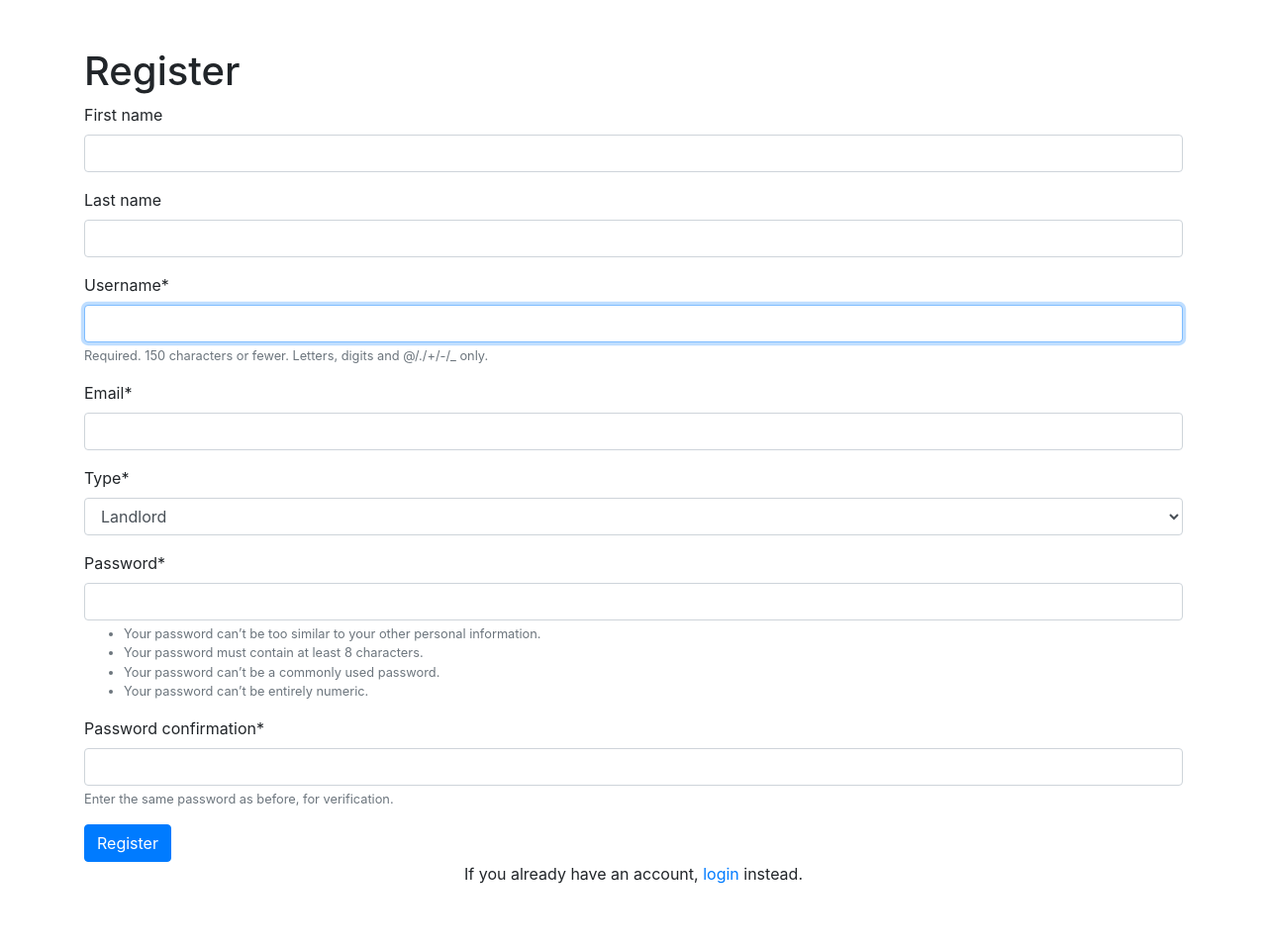
After one commit to yjseo020227/honeycomb, a Django app: page /register/ in a window 1280 px wide. The commit adds this page. Shown: the whole page at 99% size. Run offline with Django 3.2, Linux system fonts and the light colour scheme; some libraries are stand-ins or nearby versions.

Commit message:
Registration and login

```diff
--- /dev/null
+++ b/honeycomb/forms.py
@@ -0,0 +1,24 @@
+from django import forms
+from django.contrib.auth.forms import UserCreationForm
+from django.contrib.auth.models import User
+from honeycomb.models import Landlord
+
+from django.contrib.auth import get_user_model
+User = get_user_model()
+#Create your forms here
+
+class NewUserForm(UserCreationForm):
+    email = forms.EmailField(required=True)
+
+    class Meta:
+        model = User
+        fields = ("first_name","last_name","username","email","type", "password1", "password2", )
+
+    def save(self, commit=True):
+        user = super(NewUserForm,self).save(commit = False)
+        user.email = self.cleaned_data['email']
+        #user.type = "TENANT"
+
+        if commit:
+            user.save()
+        return user
--- a/honeycomb/models.py
+++ b/honeycomb/models.py
@@ -20,7 +20,6 @@ class User(AbstractUser):
     class Types(models.TextChoices):
         LANDLORD = 'LANDLORD' , "Landlord"
         TENANT = 'TENANT' , "Tenant"
-
     type = models.CharField(_('Type'), max_length = 50 ,choices = Types.choices, default = Types.LANDLORD) # this itself is a field object
     name = models.CharField(_("Name of user"), blank = True, max_length = 255)
 
--- a/honeycomb/urls.py
+++ b/honeycomb/urls.py
@@ -1,10 +1,23 @@
-from django.urls import path, re_path
+from django.urls import path, re_path, include
 from .views import *
 
+
+
 urlpatterns = [
-    path('',dashboard, name = 'dashboard'),
+    path('', dashboard, name = 'dashboard'),
     path('cashflow/',cashflow, name = 'cashflow'),
     path('payments/',payments, name = 'payments'),
     path('upload_data/',upload_data, name = 'upload_data'),
+
+    path("register/", register_request, name="register"),
+    path("login/", login_request, name="login"),
+    path("logout", logout_request, name= "logout"),
+
     re_path(r'^api/data/$', get_data, name = 'get_data' ),
     ]
+
+
+    #path('accounts/', include('django.contrib.auth.urls')),
+    #path('accounts/signup/', chooseSignUp, name='signup'),
+    #path('accounts/signup/student/', landlordSignUp, name='landlord_signup'),
+    #path('accounts/signup/teacher/', tenantSignUp, name='tenant_signup'),
--- a/honeycomb/views.py
+++ b/honeycomb/views.py
@@ -1,19 +1,85 @@
 from django.http.response import JsonResponse
-from django.shortcuts import render
+from django.shortcuts import render,redirect
+from django.contrib.auth import login, authenticate, logout
+from django.contrib import messages
+from django.contrib.auth.forms import AuthenticationForm
+
+
+from honeycomb.forms import NewUserForm
 from .models import *
+
 
 # 1. Standard library imports.from math import sqrt and from os.path import abspath
 # 2. Imports from core Django.from django.db import models and from django.utils.translation import gettext_lazy as _
 # 3. Imports from third-party apps including those unrelated to Django.
 #4. Imports from the apps that you created as part of your Django project. (You’ll read more about apps in
 # Create your views here.
+def register_request(request):
+    if request.method == 'POST':
+        form = NewUserForm(request.POST)
+        print(form)
+        if form.is_valid():
+            user = form.save()
+            login(request, user)
+            messages.success(request, "Registration successful." )
+            return redirect(dashboard)
+        print('form is not valid')
+        print(form.errors)
+        #form.non_field_errors()
+        messages.error(request, "Unsuccessful registration. Invalid information.")
+
+    form = NewUserForm()
+    return render (request=request, template_name="register.html", context={"register_form":form})
+
+def login_request(request):
+    if request.method == 'POST':
+        form = AuthenticationForm(request, request.POST)
+        if form.is_valid():
+            print('form is valid')
+            username = form.cleaned_data['username']
+            password = form.cleaned_data['password']
+
+            user = authenticate(username = username , password = password)
+            #authenticate returns a user obejct
+            if user is not None:
+                login(request, user)
+                messages.info(request, f"You are now logged in as {user.first_name}.")
+                #print('user is not none')
+                return redirect(dashboard)
+            else:
+                messages.error(request,"Invalid username or password.")
+        else:
+            print('form is not valid')
+            print(form.errors)
+            form.non_field_errors()
+            messages.error(request, "Invalid username or password.")
+
+
+
+    form = AuthenticationForm()
+    return render(request, 'loginn.html' , context = {"login_form":form})
+
+def logout_request(request):
+	logout(request)
+	messages.info(request, "You have successfully logged out.")
+	return redirect("login")
+
+def chooseSignUp(request):
+    return render(request, 'signup_general.html')
+
+def landlordSignUp(request):
+    pass
+
+def tenantSignUp(request):
+    pass
+
 
 def dashboard(request):
     if request.method == 'GET':
         landlords_list = Landlord.objects.all()
         #property_list = Property.objects.all()
-        name_to_filter = "Yoon Jae"
-        property_list = Property.objects.filter(landlord__person__first_name = name_to_filter)
+        name_to_filter = "yjseo0227"
+        property_list = Property.objects.filter(landlord__username = name_to_filter)
         # you can pass a queryset into the context but you can't return this as a response.
         return render(request,'dashboard.html', {'properties': property_list , 'landlords':landlords_list })
 
--- a/honeycomb_project/settings.py
+++ b/honeycomb_project/settings.py
@@ -39,9 +39,10 @@ INSTALLED_APPS = [
     'django.contrib.sessions',
     'django.contrib.messages',
     'django.contrib.staticfiles',
+    'crispy_forms',
+]
+CRISPY_TEMPLATE_PACK = 'bootstrap4'
 
-
-]
 
 MIDDLEWARE = [
     'django.middleware.security.SecurityMiddleware',
--- a/templates/dashboard.html
+++ b/templates/dashboard.html
@@ -17,6 +17,7 @@
         Select User
     </p>
     <select name = "user" id = "user_select">
+        {% for landlord in }
         <option value = "Yoon Jae">Yoon Jae</option>
         <option value = "Hyeong Jun">Hyeong Jun</option>
         <option value = "Yoon Hee">Yoon Hee</option>
--- /dev/null
+++ b/templates/register.html
@@ -0,0 +1,27 @@
+<!DOCTYPE html>
+
+<html lang = "en">
+{% load crispy_forms_tags %}
+
+<head>
+	<meta charset="UTF-8">
+    <meta http-equiv="X-UA-Compatible" content="IE=edge">
+    <meta name="viewport" content="width=device-width, initial-scale=1.0">
+    <title>Register</title>
+    <link rel="stylesheet" href="https://stackpath.bootstrapcdn.com/bootstrap/4.4.1/css/bootstrap.min.css" integrity="sha384-Vkoo8x4CGsO3+Hhxv8T/Q5PaXtkKtu6ug5TOeNV6gBiFeWPGFN9MuhOf23Q9Ifjh" crossorigin="anonymous">
+</head>
+<body>
+
+<!--Register-->
+<div class="container py-5">
+	<h1>Register</h1>
+	<form method="POST">
+		{% csrf_token %}
+		{{ register_form|crispy }}
+		<button class="btn btn-primary" type="submit">Register</button>
+	</form>
+	<p class="text-center">If you already have an account, <a href="/login">login</a> instead.</p>
+</div>
+</body>
+
+</html>
```
Also changed, not shown: templates/base.html (+9 -0 lines), templates/loginn.html (added, +25 -0 lines), db.sqlite3, static/media/images/개포_0pz28kY.jpeg (added), 개포.jpeg (added), 3 other files.
